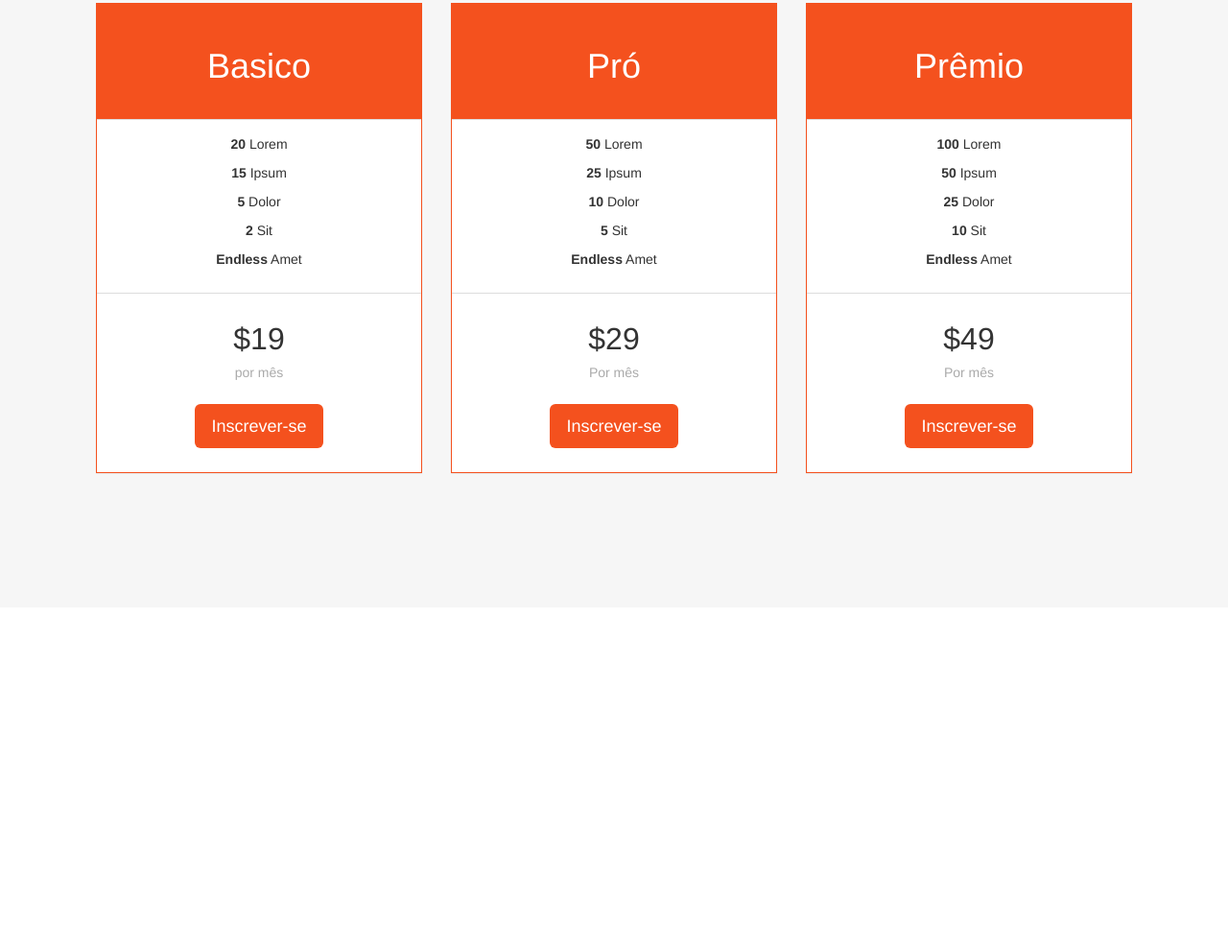
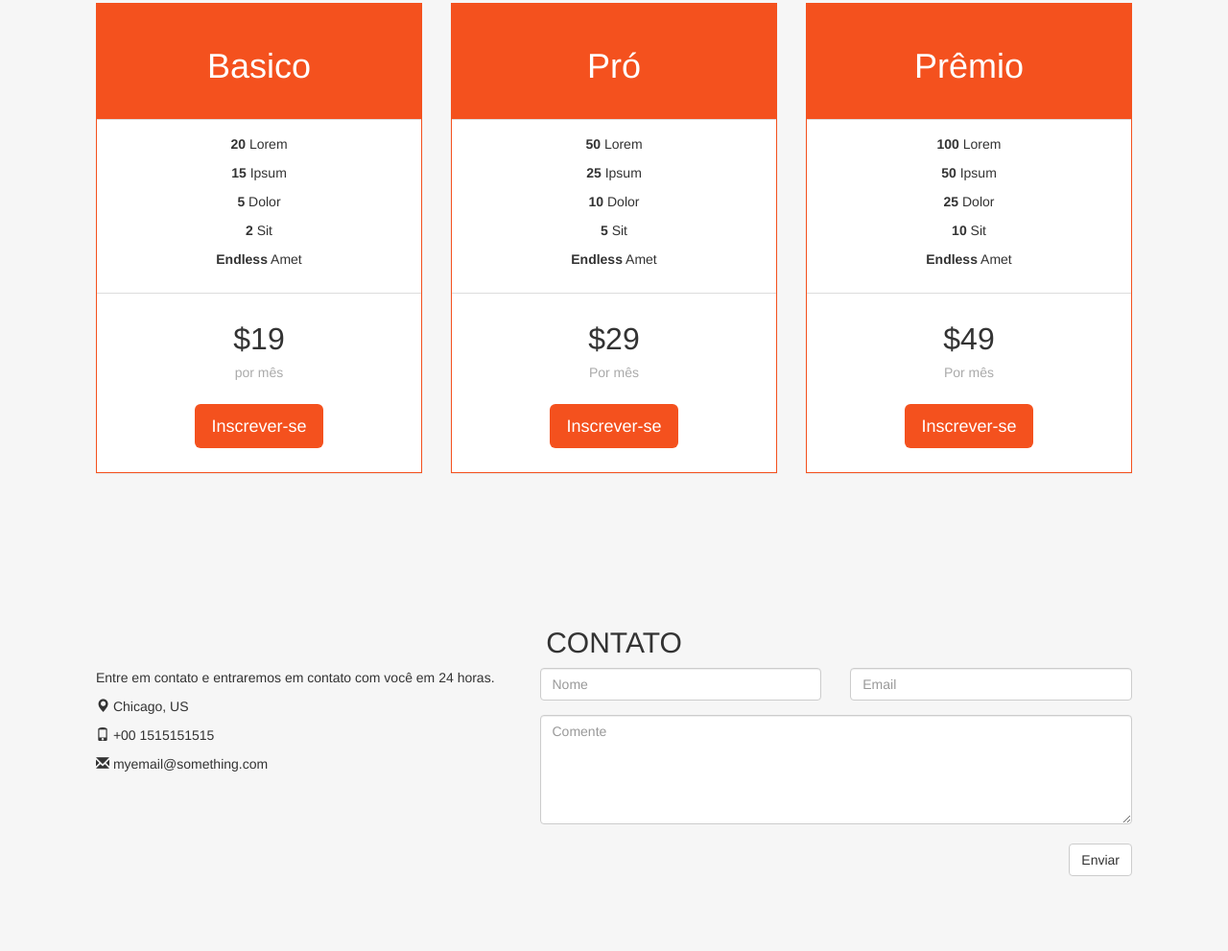
Before and after one commit to mauricioweb/bootstrap_theme_company, a plain HTML site: page public_html/index.html in a window 1280 px wide. Shown: the part 2762-3753 px from the top of the page at 96% size. Before the commit the page ends 3395 px from the top, so only its background shows below. Drawn offline with nearby package versions, Linux system fonts and the light colour scheme.

Commit message:
Adicionando contêiner de contato

```diff
--- a/public_html/index.html
+++ b/public_html/index.html
@@ -330,5 +330,33 @@
   </div>
 </div>
 
+<div class="container-fluid bg-grey">
+  <h2 class="text-center">CONTATO</h2>
+  <div class="row">
+    <div class="col-sm-5" style="text-align:left">
+      <p>Entre em contato e entraremos em contato com você em 24 horas.</p>
+      <p><span class="glyphicon glyphicon-map-marker"></span> Chicago, US</p>
+      <p><span class="glyphicon glyphicon-phone"></span> +00 1515151515</p>
+      <p><span class="glyphicon glyphicon-envelope"></span> myemail@something.com</p>
+    </div>
+    <div class="col-sm-7">
+      <div class="row">
+        <div class="col-sm-6 form-group">
+          <input class="form-control" id="name" name="name" placeholder="Nome" type="text" required>
+        </div>
+        <div class="col-sm-6 form-group">
+          <input class="form-control" id="email" name="email" placeholder="Email" type="email" required>
+        </div>
+      </div>
+      <textarea class="form-control" id="comments" name="comments" placeholder="Comente" rows="5"></textarea><br>
+      <div class="row">
+        <div class="col-sm-12 form-group">
+          <button class="btn btn-default pull-right" type="submit">Enviar</button>
+        </div>
+      </div>
+    </div>
+  </div>
+</div>
+
 </body>
 </html>
```
